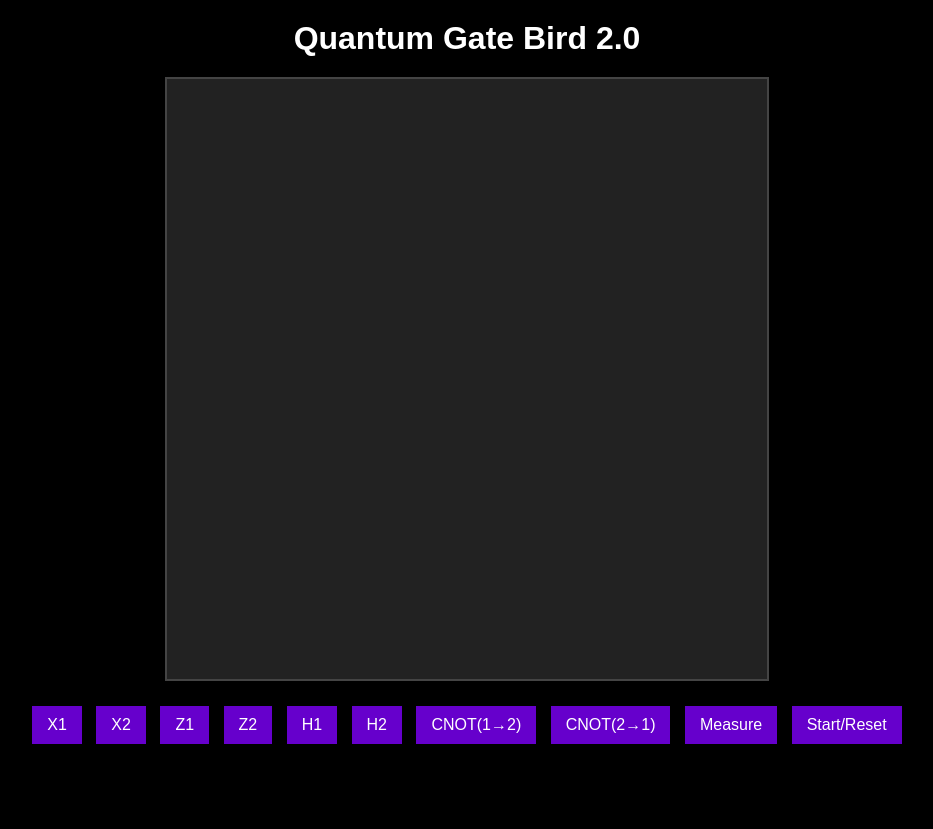
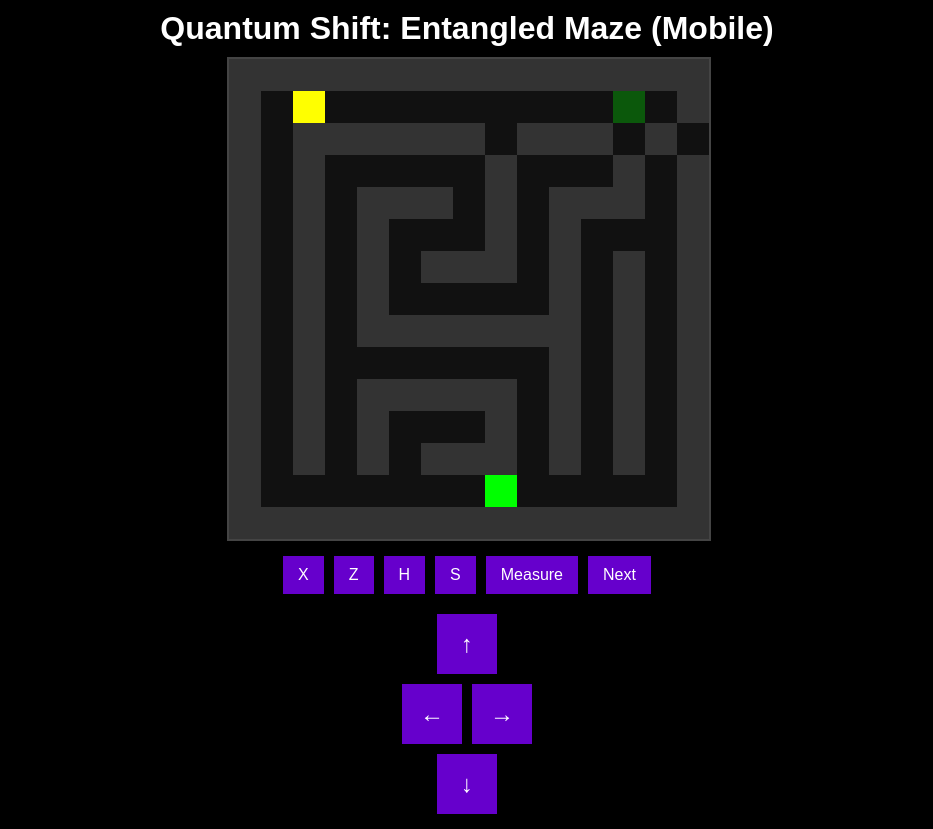
Before and after one commit to LouisPaul2000/Fbird, a plain HTML site: page index.html in a window 1280 px wide. Both pictures are taken after a click on the button "Measure". Shown: the whole page, without its empty margins (173-1106 px from the left). Before the commit the page ends 800 px from the top, so only its background shows below. Drawn offline with Linux system fonts and the light colour scheme.

Commit message:
Update index.html

```diff
--- a/index.html
+++ b/index.html
@@ -2,220 +2,179 @@
 <html lang="en">
 <head>
   <meta charset="UTF-8">
-  <title>Quantum Gate Bird</title>
+  <title>QuantumMaze</title>
+  <meta name="viewport" content="width=device-width, initial-scale=1.0, user-scalable=no">
   <style>
-    body { margin: 0; padding: 0; background: #000; color: #fff; font-family: sans-serif; text-align: center; }
-    h1 { margin: 20px 0; }
-    #gameCanvas { display: block; margin: 20px auto; border: 2px solid #444; background: #222; }
-    #controls button { background: #6600cc; color: #fff; border: none; padding: 10px 15px; margin: 5px; font-size: 16px; cursor: pointer; }
-    #controls button:hover { background: #9933ff; }
+    body { margin:0; padding:0; background:#000; color:#fff; font-family:sans-serif; text-align:center; }
+    h1 { margin:10px 0; }
+    #gameContainer { margin:0 auto; max-width:480px; }
+    #gameCanvas { display:block; margin:0 auto; border:2px solid #444; background:#111; width:100%; height:auto; }
+    #controls, #arrowPad { margin:10px auto; display:flex; flex-wrap:wrap; justify-content:center; }
+    .btn { background:#6600cc; color:#fff; border:none; padding:10px 15px; margin:5px; font-size:16px; cursor:pointer; }
+    .btn:hover { background:#9933ff; }
+    #arrowPad { width:200px; }
+    .arrowBtn { width:60px; height:60px; margin:5px; font-size:24px; }
   </style>
 </head>
 <body>
 
-<h1>Quantum Gate Bird 2.0</h1>
-<canvas id="gameCanvas" width="600" height="600"></canvas>
+<h1>Quantum Shift: Entangled Maze (Mobile)</h1>
+<div id="gameContainer">
+  <canvas id="gameCanvas" width="480" height="480"></canvas>
+</div>
+
 <div id="controls">
-  <button onclick="applyGate('X1')">X1</button>
-  <button onclick="applyGate('X2')">X2</button>
-  <button onclick="applyGate('Z1')">Z1</button>
-  <button onclick="applyGate('Z2')">Z2</button>
-  <button onclick="applyGate('H1')">H1</button>
-  <button onclick="applyGate('H2')">H2</button>
-  <button onclick="applyGate('CNOT12')">CNOT(1→2)</button>
-  <button onclick="applyGate('CNOT21')">CNOT(2→1)</button>
-  <button onclick="measure()">Measure</button>
-  <button onclick="startGame()">Start/Reset</button>
+  <button class="btn" onclick="applyGate('X')">X</button>
+  <button class="btn" onclick="applyGate('Z')">Z</button>
+  <button class="btn" onclick="applyGate('H')">H</button>
+  <button class="btn" onclick="applyGate('S')">S</button>
+  <button class="btn" onclick="measure()">Measure</button>
+  <button class="btn" onclick="nextLevel()">Next</button>
+</div>
+
+<div id="arrowPad">
+  <div style="display:flex; justify-content:center;">
+    <button class="btn arrowBtn" onclick="movePlayer(-1,0)">↑</button>
+  </div>
+  <div style="display:flex; justify-content:center;">
+    <button class="btn arrowBtn" onclick="movePlayer(0,-1)">←</button>
+    <button class="btn arrowBtn" onclick="movePlayer(0,1)">→</button>
+  </div>
+  <div style="display:flex; justify-content:center;">
+    <button class="btn arrowBtn" onclick="movePlayer(1,0)">↓</button>
+  </div>
 </div>
 
 <script>
-let cv = document.getElementById("gameCanvas"), cx = cv.getContext("2d");
-let state = [ [1,0],[0,0],[0,0],[0,0] ];
-let pipes = [];
-let score = 0;
-let gameActive = false;
-let spawnTimer = 0;
-let spawnInterval = 100;
-let pipeSpeed = 2;
-let gates = {};
+let cv=document.getElementById("gameCanvas"),cx=cv.getContext("2d");
+let tileSize=32,rows=15,cols=15;
+let levels=[
+  [
+    "WWWWWWWWWWWWWWW",
+    "W.P.........D.W",
+    "W.WWWWWW.WWW.W.W",
+    "W.W.....W...W.W",
+    "W.W.WWW.W.WWW.W",
+    "W.W.W...W.W...W",
+    "W.W.W.WWW.W.W.W",
+    "W.W.W.....W.W.W",
+    "W.W.WWWWWWW.W.W",
+    "W.W.......W.W.W",
+    "W.W.WWWWW.W.W.W",
+    "W.W.W...W.W.W.W",
+    "W.W.W.WWW.W.W.W",
+    "W.......G.....W",
+    "WWWWWWWWWWWWWWW"
+  ],
+  [
+    "WWWWWWWWWWWWWWW",
+    "W.P.....W..D..W",
+    "W.WWWW..W.WWW.W",
+    "W.W...W.W...W.W",
+    "W.W.WWW.W.WWW.W",
+    "W.W.W...W.W...W",
+    "W.W.W.WWW.W.W.W",
+    "W.W.W.....W.W.W",
+    "W.W.WWWWWWW.W.W",
+    "W.W.......W.W.W",
+    "W.W.WWWWW.W.W.W",
+    "W.W.W...W.W.W.W",
+    "W.W.W.WWW.W.W.W",
+    "W.......G.....W",
+    "WWWWWWWWWWWWWWW"
+  ]
+];
+let levelIndex=0,map=[],player={r:0,c:0},doors=[],doorStates=[];
+let gateX=[[[0,0],[1,0]],[[1,0],[0,0]]],gateZ=[[[1,0],[0,0]],[[0,0],[-1,0]]];
+let gateH=[[[0.707,0],[0.707,0]],[[0.707,0],[-0.707,0]]];
+let gateS=[[[1,0],[0,0]],[[0,0],[0,1]]];
 
-const X_2 = [ [[0,0],[1,0]], [[1,0],[0,0]] ];
-const Z_2 = [ [[1,0],[0,0]], [[0,0],[-1,0]] ];
-const H_2 = [ [[0.707,0],[0.707,0]], [[0.707,0],[-0.707,0]] ];
-const I_2 = [ [[1,0],[0,0]], [[0,0],[1,0]] ];
-const CNOT_12 = [
-  [[1,0],[0,0],[0,0],[0,0]],
-  [[0,0],[1,0],[0,0],[0,0]],
-  [[0,0],[0,0],[0,0],[1,0]],
-  [[0,0],[0,0],[1,0],[0,0]]
-];
-const CNOT_21 = [
-  [[1,0],[0,0],[0,0],[0,0]],
-  [[0,0],[0,0],[0,0],[1,0]],
-  [[0,0],[0,0],[1,0],[0,0]],
-  [[0,0],[1,0],[0,0],[0,0]]
-];
-
-function initGates() {
-  gates.X1 = tensor4(X_2, I_2);
-  gates.X2 = tensor4(I_2, X_2);
-  gates.Z1 = tensor4(Z_2, I_2);
-  gates.Z2 = tensor4(I_2, Z_2);
-  gates.H1 = tensor4(H_2, I_2);
-  gates.H2 = tensor4(I_2, H_2);
-  gates.CNOT12 = CNOT_12;
-  gates.CNOT21 = CNOT_21;
+function startGame(){
+  levelIndex=0; loadLevel(levelIndex); drawLevel();
 }
-initGates();
-
-function startGame() {
-  state = [ [1,0],[0,0],[0,0],[0,0] ];
-  normalizeState();
-  pipes = [];
-  score = 0;
-  gameActive = true;
-  spawnTimer = 0;
-  pipeSpeed = 2;
-  animate();
-}
-
-function animate() {
-  if (!gameActive) return;
-  spawnTimer++;
-  if (spawnTimer > spawnInterval) {
-    spawnTimer = 0;
-    spawnPipe();
-  }
-  for (let p of pipes) p.x -= pipeSpeed;
-  pipes = pipes.filter(p => p.x + 60 > 0);
-  for (let p of pipes) {
-    if (!p.scored && p.x + 60 < getBirdX() - 10) {
-      p.scored = true;
-      score++;
-      if (score % 5 === 0) pipeSpeed += 0.5;
-    }
-  }
-  checkCollision();
-  draw();
-  requestAnimationFrame(animate);
-}
-
-function spawnPipe() {
-  let th = Math.floor(Math.random() * (cv.height - 150 - 40)) + 20;
-  pipes.push({ x: cv.width, topH: th, gap: 150, scored: false });
-}
-
-function checkCollision() {
-  let bx = getBirdX(), by = getBirdY();
-  for (let p of pipes) {
-    if (bx + 10 > p.x && bx - 10 < p.x + 60) {
-      if (by - 10 < p.topH || by + 10 > p.topH + p.gap) {
-        endGame();
-      }
+function loadLevel(idx){
+  map=[]; doors=[]; doorStates=[];
+  let lev=levels[idx];
+  for(let r=0;r<rows;r++){
+    let row=lev[r].split("");
+    map.push(row);
+    for(let c=0;c<cols;c++){
+      if(row[c]==="P"){player.r=r;player.c=c;}
+      if(row[c]==="D"){doors.push({r,c});doorStates.push([[1,0],[0,0]]);}
     }
   }
 }
-
-function endGame() {
-  gameActive = false;
-  cx.fillStyle = "rgba(0,0,0,0.5)";
-  cx.fillRect(0, 0, cv.width, cv.height);
-  cx.fillStyle = "#fff";
-  cx.font = "30px Arial";
-  cx.fillText("Game Over", cv.width/2 - 70, cv.height/2 - 20);
-  cx.fillText("Score: " + score, cv.width/2 - 50, cv.height/2 + 20);
-}
-
-function draw() {
-  cx.clearRect(0, 0, cv.width, cv.height);
-  cx.fillStyle = "green";
-  for (let p of pipes) {
-    cx.fillRect(p.x, 0, 60, p.topH);
-    cx.fillRect(p.x, p.topH + 150, 60, cv.height - (p.topH + 150));
-  }
-  cx.fillStyle = "yellow";
-  cx.beginPath();
-  cx.arc(getBirdX(), getBirdY(), 10, 0, 2 * Math.PI);
-  cx.fill();
-  cx.fillStyle = "white";
-  cx.font = "20px Arial";
-  cx.fillText("Score: " + score, 10, 25);
-}
-
-function getBirdX() {
-  let p = magSq(state[2]) + magSq(state[3]);
-  return p * (cv.width - 40) + 20;
-}
-
-function getBirdY() {
-  let p = magSq(state[1]) + magSq(state[3]);
-  return p * (cv.height - 40) + 20;
-}
-
-function applyGate(name) {
-  let mat = gates[name];
-  state = matVecMultiply(mat, state);
-  normalizeState();
-}
-
-function measure() {
-  let probs = state.map(a => magSq(a));
-  let r = Math.random(), c = 0, idx = 0;
-  for (let i = 0; i < 4; i++) {
-    c += probs[i];
-    if (r < c) { idx = i; break; }
-  }
-  let collapsed = [ [0,0],[0,0],[0,0],[0,0] ];
-  collapsed[idx] = [1,0];
-  state = collapsed;
-}
-
-function tensor4(A, B) {
-  let res = new Array(4).fill(null).map(() => new Array(4).fill([0,0]));
-  for (let rA=0; rA<2; rA++){
-    for (let cA=0; cA<2; cA++){
-      for (let rB=0; rB<2; rB++){
-        for (let cB=0; cB<2; cB++){
-          let prod = cm(A[rA][cA], B[rB][cB]);
-          res[2*rA+rB][2*cA+cB] = ca(res[2*rA+rB][2*cA+cB], prod);
-        }
+function drawLevel(){
+  cx.clearRect(0,0,cv.width,cv.height);
+  for(let r=0;r<rows;r++){
+    for(let c=0;c<cols;c++){
+      let x=c*tileSize,y=r*tileSize,ch=map[r][c];
+      if(ch==="W"){cx.fillStyle="#333";cx.fillRect(x,y,tileSize,tileSize);}
+      else if(ch==="G"){cx.fillStyle="#0f0";cx.fillRect(x,y,tileSize,tileSize);}
+      else if(ch==="D"){
+        let i=findDoorIndex(r,c),p=magSq(doorStates[i][1]);
+        cx.fillStyle=`rgba(0,255,0,${0.3+p*0.7})`;
+        cx.fillRect(x,y,tileSize,tileSize);
       }
+      else if(r===player.r&&c===player.c){cx.fillStyle="yellow";cx.fillRect(x,y,tileSize,tileSize);}
+      else{cx.fillStyle="#111";cx.fillRect(x,y,tileSize,tileSize);}
     }
   }
-  return res;
 }
-
-function matVecMultiply(mat, vec) {
-  let out = [ [0,0],[0,0],[0,0],[0,0] ];
-  for (let i=0; i<4; i++){
-    let sum = [0,0];
-    for (let j=0; j<4; j++){
-      sum = ca(sum, cm(mat[i][j], vec[j]));
-    }
-    out[i] = sum;
+function findDoorIndex(rr,cc){
+  for(let i=0;i<doors.length;i++){
+    if(doors[i].r===rr&&doors[i].c===cc)return i;
   }
-  return out;
+  return -1;
 }
-
-function normalizeState() {
-  let s=0;
-  for (let i=0;i<4;i++) s += magSq(state[i]);
-  s = Math.sqrt(s);
-  if (s<1e-12) { state=[ [1,0],[0,0],[0,0],[0,0] ]; return; }
-  for (let i=0;i<4;i++){ state[i][0]/=s; state[i][1]/=s; }
+function nextLevel(){
+  levelIndex=(levelIndex+1)%levels.length;loadLevel(levelIndex);drawLevel();
 }
-
-function cm(a, b) {
-  return [a[0]*b[0] - a[1]*b[1], a[0]*b[1] + a[1]*b[0]];
+function applyGate(g){
+  let mat=(g==="X")?gateX:(g==="Z")?gateZ:(g==="H")?gateH:gateS;
+  for(let i=0;i<doorStates.length;i++){
+    let ds=doorStates[i],[na,nb]=matMul2x2(mat,ds[0],ds[1]);
+    doorStates[i]=[na,nb];norm(doorStates[i]);
+  }
+  updateDoors();drawLevel();
 }
-
-function ca(a, b) {
-  return [a[0]+b[0], a[1]+b[1]];
+function measure(){
+  for(let i=0;i<doorStates.length;i++){
+    let ds=doorStates[i],p0=magSq(ds[0]),p1=magSq(ds[1]),r=Math.random();
+    let out=(r<p0)?0:1,st=[[0,0],[0,0]];
+    st[out]=[1,0];doorStates[i]=st;
+  }
+  updateDoors();drawLevel();
 }
-
-function magSq(a) {
-  return a[0]*a[0] + a[1]*a[1];
+function updateDoors(){
+  for(let i=0;i<doors.length;i++){
+    let p1=magSq(doorStates[i][1]),d=doors[i];
+    if(p1>0.5)map[d.r][d.c]=".";else map[d.r][d.c]="D";
+  }
 }
+function movePlayer(dr,dc){
+  let nr=player.r+dr,nc=player.c+dc;
+  if(nr<0||nr>=rows||nc<0||nc>=cols)return;
+  let ch=map[nr][nc];
+  if(ch==="W"||ch==="D")return;
+  player.r=nr;player.c=nc;
+  if(ch==="G"){alert("Level Complete!");nextLevel();}
+  drawLevel();
+}
+function matMul2x2(m,a,b){
+  let na=complexAdd(complexMul(m[0][0],a),complexMul(m[0][1],b));
+  let nb=complexAdd(complexMul(m[1][0],a),complexMul(m[1][1],b));
+  return [na,nb];
+}
+function norm(st){
+  let s=Math.sqrt(magSq(st[0])+magSq(st[1]));
+  if(s<1e-9){st[0]=[1,0];st[1]=[0,0];return;}
+  st[0][0]/=s;st[0][1]/=s;st[1][0]/=s;st[1][1]/=s;
+}
+function complexMul(a,b){return[a[0]*b[0]-a[1]*b[1],a[0]*b[1]+a[1]*b[0]];}
+function complexAdd(a,b){return[a[0]+b[0],a[1]+b[1]];}
+function magSq(a){return a[0]*a[0]+a[1]*a[1];}
+startGame();
 </script>
 </body>
 </html>
```
